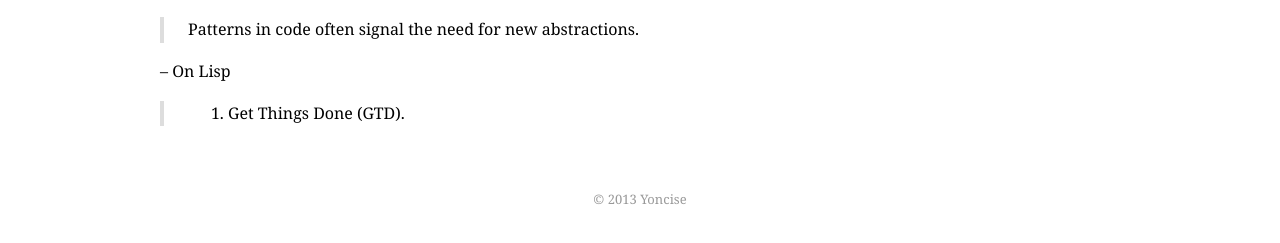
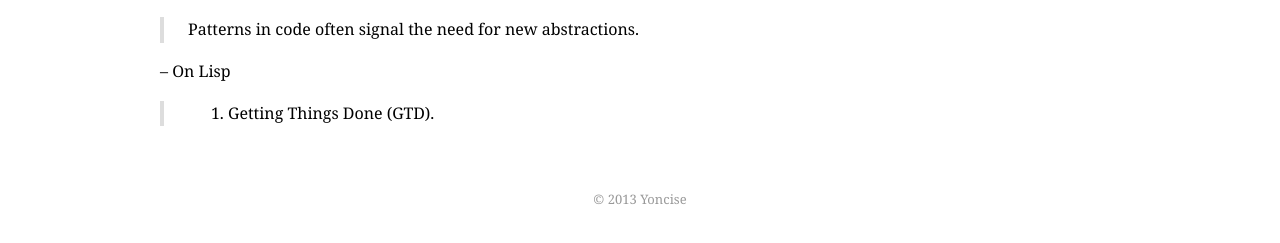
Before and after one commit to yoncise/yoncise.github.io, a Jekyll site: the page built from blog/quotes/index.md, in a window 1280 px wide. Shown: the part 529-772 px from the top of the page. Built offline with Jekyll 4.4.1, drawn with Linux system fonts in a browser that asks for light colours; Markdown is read by kramdown in place of the engine named in the settings; comment, search, counter and statistics services are not loaded.

Commit message:
typo fix

```diff
--- a/blog/quotes/index.md
+++ b/blog/quotes/index.md
@@ -24,4 +24,4 @@ comment: false
 
 -- On Lisp
 
-> 1. Get Things Done (GTD).
+> 1. Getting Things Done (GTD).
```
